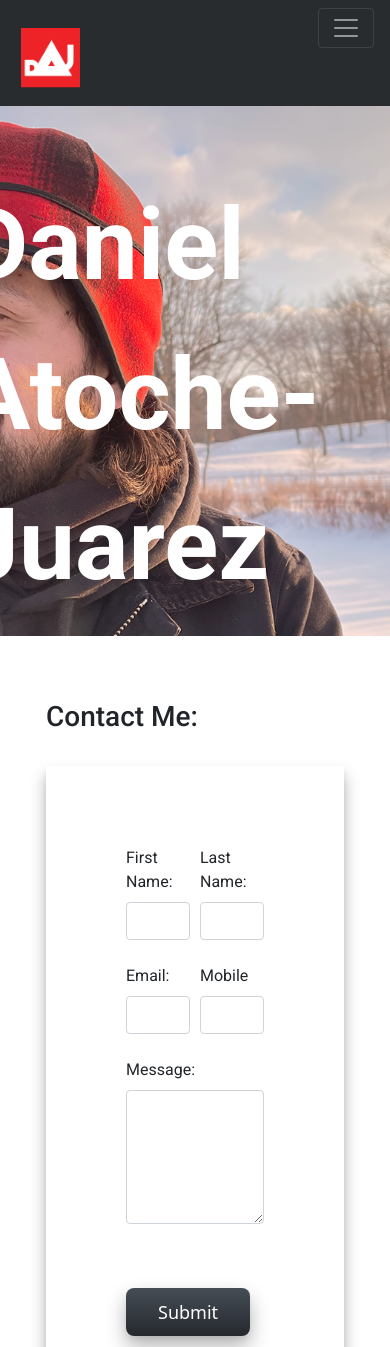
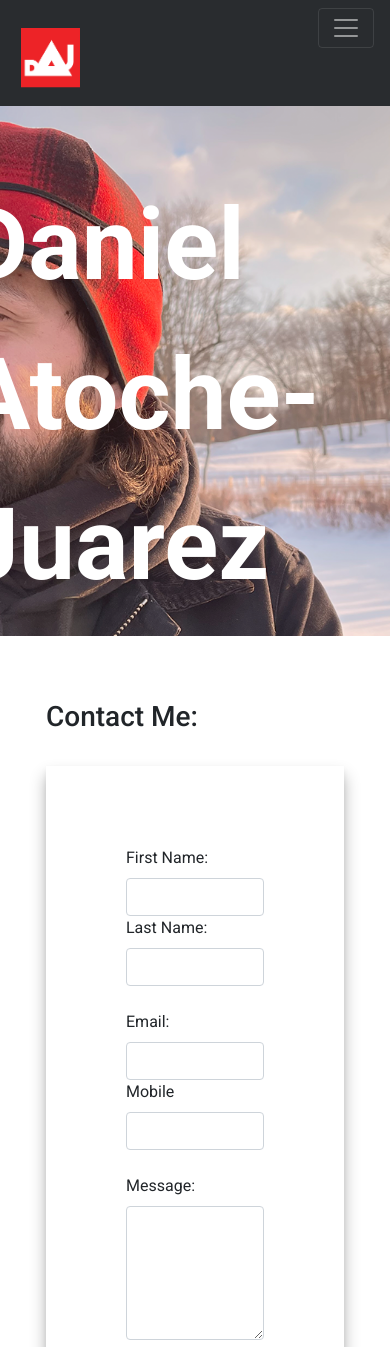
Before and after one commit to datoche-juarez/personal-site, a React (Create React App) app: page /contact in a window 390 px wide. Shown: the top 1347 px of the page. Built offline with nearby package versions, Linux system fonts and the light colour scheme.

Commit message:
Made contact form responsive for mobile..

```diff
--- a/src/Contact.jsx
+++ b/src/Contact.jsx
@@ -50,22 +50,22 @@ const Contact = () => (
       <br />
       <Form className='contact-form'>
         <Form.Row>
-          <Col>
+          <Col lg={true}>
             <Form.Label text-color="warning">First Name:</Form.Label>
             <Form.Control id="fname" />
           </Col>
-          <Col>
+          <Col lg={true}>
             <Form.Label>Last Name:</Form.Label>
             <Form.Control id="lname" />
           </Col>
         </Form.Row>
         <br />
         <Form.Row>
-          <Col>
+          <Col lg={true}>
             <Form.Label>Email:</Form.Label>
             <Form.Control type="email" id="email" />
           </Col>
-          <Col>
+          <Col lg={true}>
             <Form.Label>Mobile</Form.Label>
             <Form.Control type="phone" id="mobile" />
           </Col>
```
